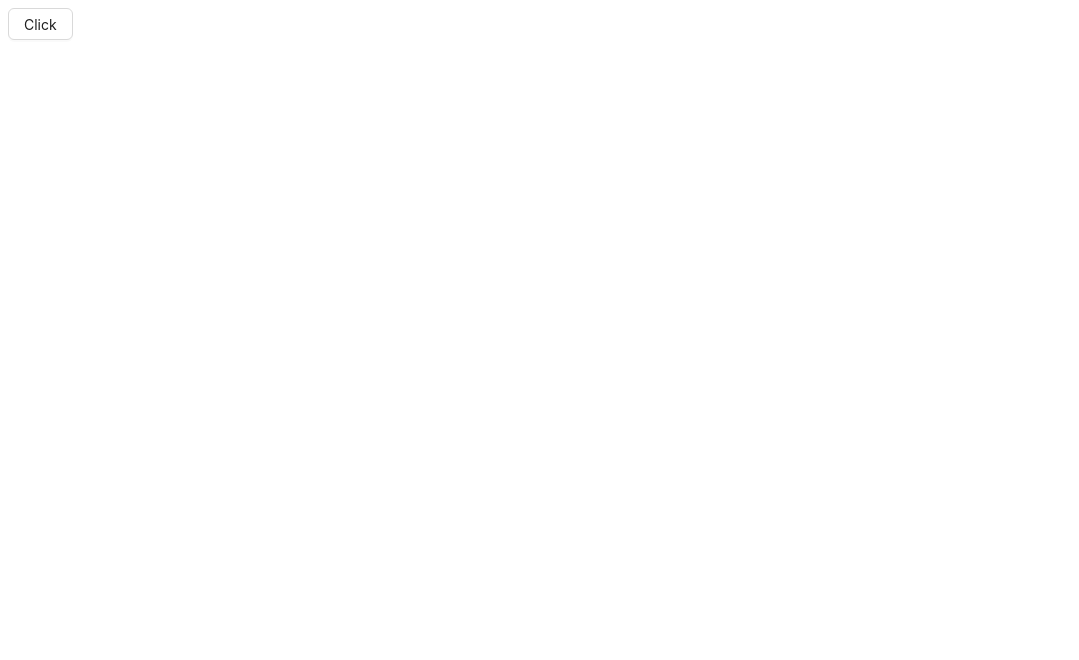
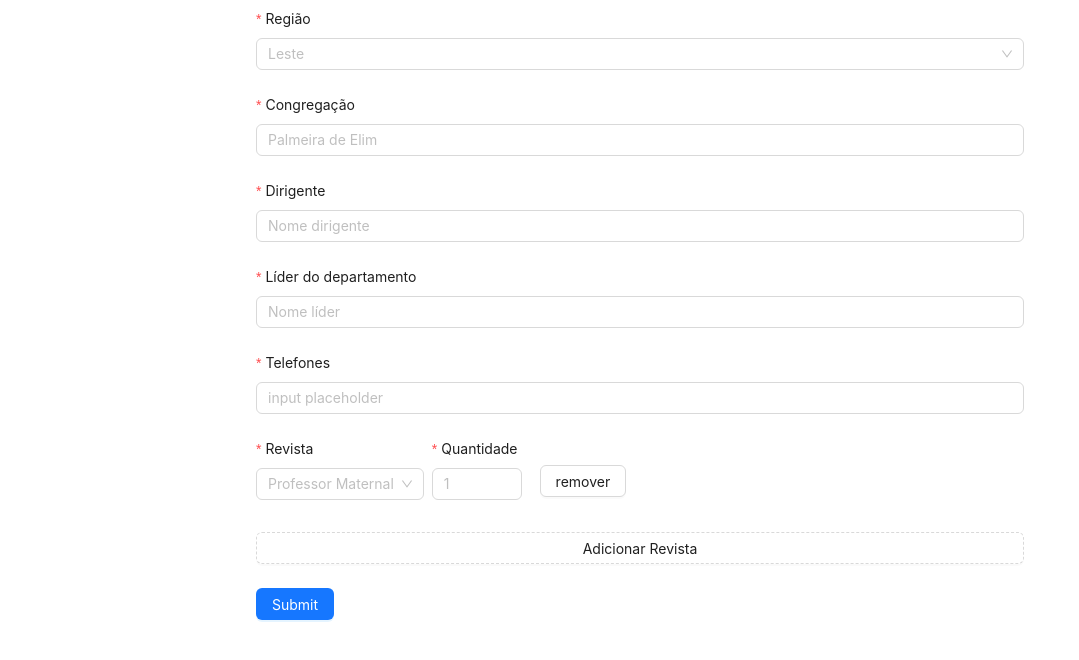
Before and after one commit to patricioanjos/sistema-pedido-revista, a React (Vite) app in the folder frontend/: page / in a window 1280 px wide. Shown: the top 660 px of the page, without its empty margins (0-1079 px from the left). Built offline with nearby package versions, Linux system fonts and the light colour scheme.

Commit message:
implementa formulário de pedido de revistas

```diff
--- a/frontend/package.json
+++ b/frontend/package.json
@@ -11,6 +11,7 @@
   },
   "dependencies": {
     "antd": "^5.25.2",
+    "axios": "^1.9.0",
     "react": "^18.3.1",
     "react-dom": "^18.3.1"
   },
--- a/frontend/src/App.tsx
+++ b/frontend/src/App.tsx
@@ -1,11 +1,11 @@
-import { Button } from "antd"
+import OrderForm from "./components/OrderForm"
 
 function App() {
 
   return (
-    <Button>
-      Click
-    </Button>
+    <main className="container">
+      <OrderForm />
+    </main>
   )
 }
 
--- /dev/null
+++ b/frontend/src/components/OrderForm.tsx
@@ -0,0 +1,121 @@
+import { Button, Form, Input, InputNumber, Select, Space, message } from 'antd';
+import axios from 'axios'
+
+interface OrderData {
+    region: string
+    congregation: string
+    leader: string
+    departmendHead: string
+    phone: string
+    magazines: Array<{}>
+}
+
+export default function OrderForm() {
+    const [form] = Form.useForm()
+
+    const onHandleFinish = (values: OrderData) => {
+        axios.post(`${import.meta.env.VITE_BASE_URL}/orders`, values)
+            .then(function (response) {
+                console.log(response.data);
+                message.success('Order submitted successfully!');
+                form.resetFields();
+            })
+            .catch(function (error) {
+                console.error(error);
+                message.error('Failed to submit order.');
+            });
+    };
+
+    return (
+        <Form
+            form={form}
+            onFinish={onHandleFinish}
+            layout="vertical"
+            initialValues={{
+                magazines: [{}], // já inicia com um input
+            }}
+        >
+            <Form.Item label="Região" name="region" rules={[{ required: true, message: 'Por favor, selecione a região' }]}>
+                <Select
+                    showSearch
+                    placeholder="Leste"
+                    filterOption={(input, option) =>
+                        (option?.label ?? '').toLowerCase().includes(input.toLowerCase())
+                    }
+                    options={[
+                        { value: 'Leste', label: 'Leste' },
+                        { value: 'Norte', label: 'Norte' },
+                        { value: 'Sul', label: 'Sul' },
+                    ]}
+                />
+            </Form.Item>
+
+            <Form.Item label="Congregação" name="congregation" hasFeedback
+                rules={[{ required: true, message: 'Por favor, insira a congregação' }]}>
+                <Input placeholder="Palmeira de Elim" />
+            </Form.Item>
+            <Form.Item label="Dirigente" name="leader" rules={[{ required: true, message: 'Por favor, insira o nome do dirigente' }]}>
+                <Input placeholder="Nome dirigente" />
+            </Form.Item>
+            <Form.Item label="Líder do departamento" name="departmentHead" rules={[{ required: true, message: 'Por favor, insira o nome do líder' }]}>
+                <Input placeholder="Nome líder" />
+            </Form.Item>
+            <Form.Item label="Telefones" name="phone" rules={[{ required: true, message: 'Por favor, insira o telefone' }]}>
+                <Input placeholder="input placeholder" />
+            </Form.Item>
+
+            <Form.List name="magazines">
+                {(fields, { add, remove }) => (
+                    <>
+                        {fields.map(({ key, name, ...restField }) => (
+                            <Space key={key} style={{ display: 'flex', marginBottom: 8 }} align="center">
+                                <Form.Item
+                                    {...restField}
+                                    name={[name, 'type']}
+                                    rules={[{ required: true, message: '' }]}
+                                    label="Revista"
+                                >
+                                    <Select
+                                        style={{ width: '100%' }}
+                                        placeholder="Professor Maternal"
+                                        options={[
+                                            { value: 'maternal', label: 'Maternal' },
+                                            { value: 'primários', label: 'Primários' },
+                                            { value: 'juniores', label: 'Juniores' },
+                                            { value: 'professor_maternal', label: 'Professor Maternal' },
+                                            { value: 'professor_primarios', label: 'Professor Primários' },
+                                            { value: 'professor_juniores', label: 'Professor Juniores' },
+                                        ]}
+                                    />
+                                </Form.Item>
+                                <Form.Item
+                                    {...restField}
+                                    name={[name, 'quantity']}
+                                    rules={[{ required: true, message: '' }]}
+                                    label="Quantidade"
+                                >
+                                    <InputNumber min={1} placeholder='1' />
+                                </Form.Item>
+                                <Button onClick={() => remove(name)} type='default'>remover</Button>
+                            </Space>
+                        ))}
+                        <Form.Item>
+                            {fields.length < 6 &&
+                                <Button type="dashed"
+                                    block
+                                    onClick={() => add()}
+                                >
+                                    Adicionar Revista
+                                </Button>
+                            }
+                        </Form.Item>
+                    </>
+                )}
+            </Form.List>
+
+            <Form.Item>
+                <Button type="primary" htmlType="submit">Submit</Button>
+            </Form.Item>
+        </Form>
+    );
+}
--- a/frontend/src/index.css
+++ b/frontend/src/index.css
@@ -0,0 +1,4 @@
+.container {
+    max-width: 48rem;
+    margin: 0 auto;
+}
```
Also changed, not shown: 1 other file (tests, documents, lock files or other folders).
